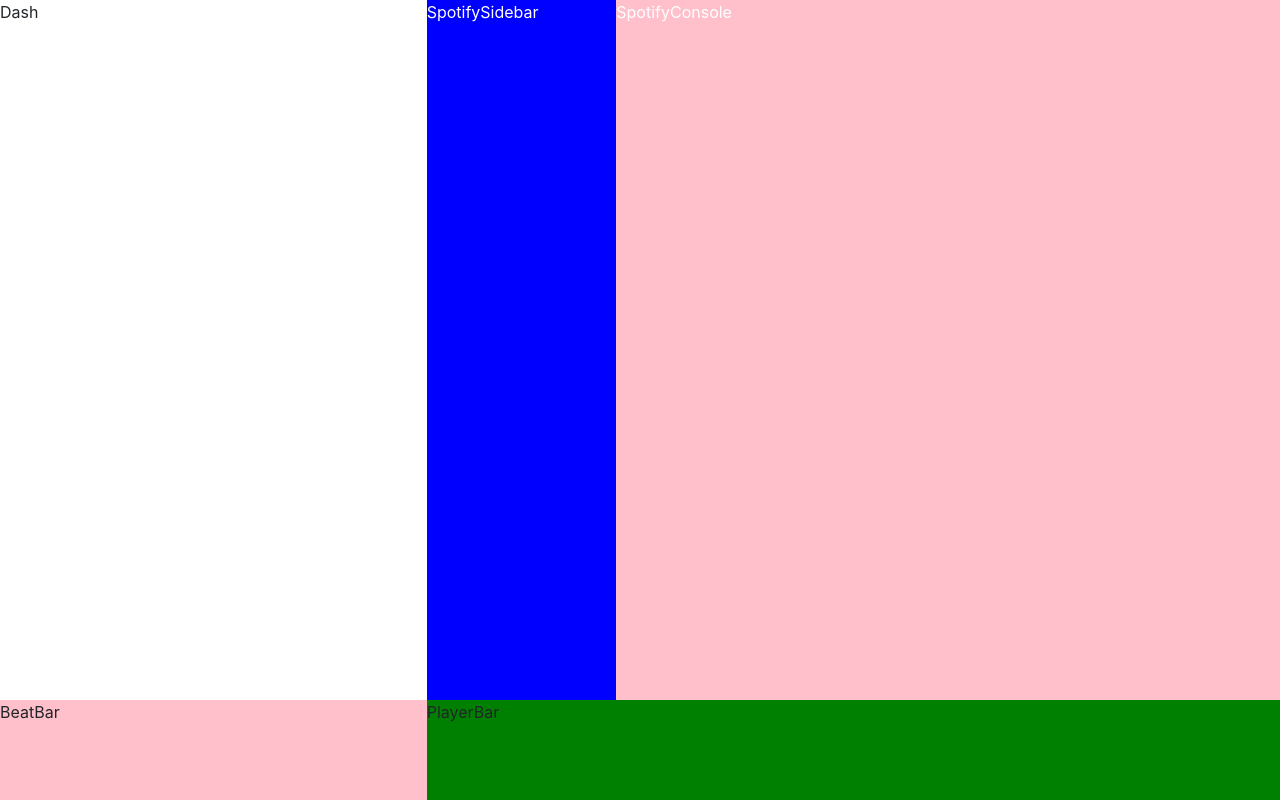
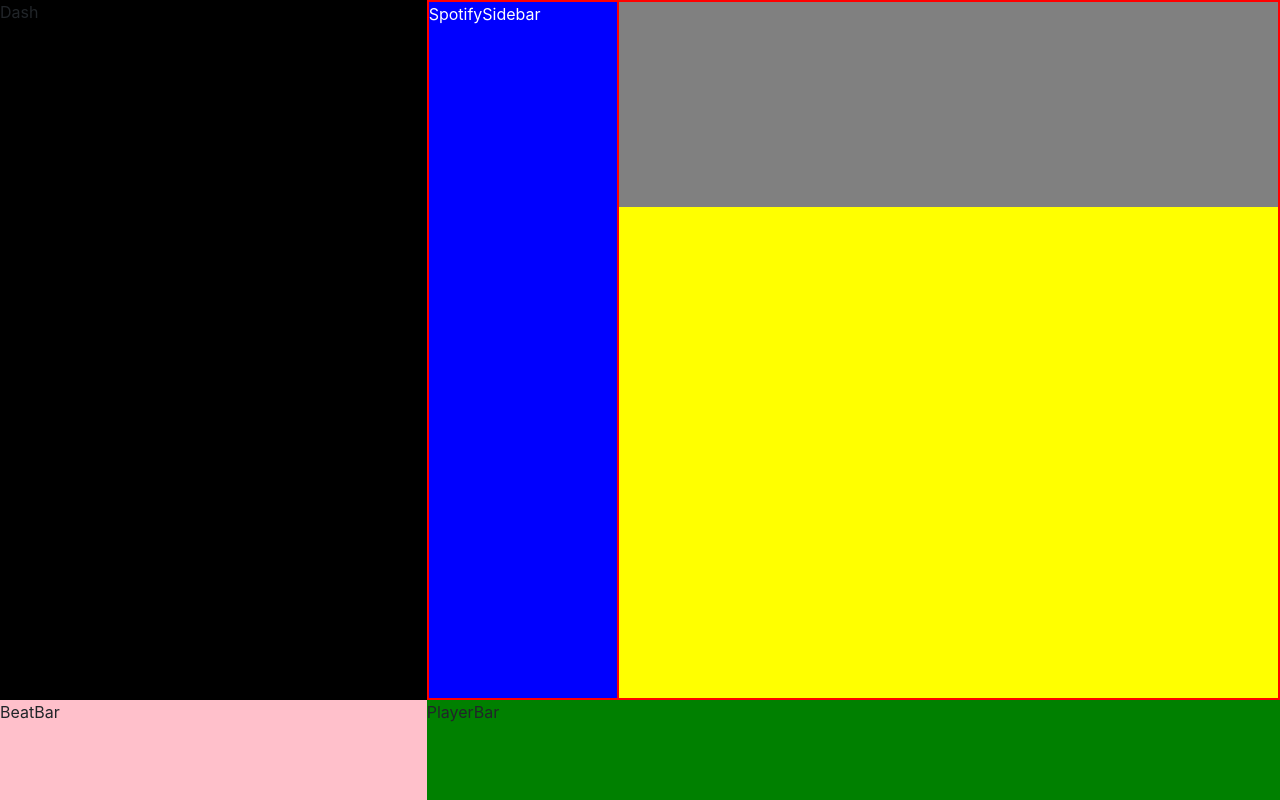
Before and after one commit to coryFinkbeiner/spotter, a React (Create React App) app in the folder client/: page / in a window 1280 px wide. Built offline with nearby package versions, Linux system fonts and the light colour scheme; what spotify-web-api-node would draw is missing.

Commit message:
building out the Layout for SpotifyConsole

```diff
--- a/client/src/components/Album.js
+++ b/client/src/components/Album.js
@@ -29,7 +29,6 @@ function Album({
   return (
     <div
       onClick={() => {
-
         const fetchData = async () => {
           try {
             const response = await axios.get('https://api.spotify.com/v1/albums/' + id + '/tracks', {
--- a/client/src/components/AppLayout.js
+++ b/client/src/components/AppLayout.js
@@ -20,7 +20,7 @@ function AppLayout({ children }) {
 
      <div
         style={{
-          // backgroundColor: 'red',
+          backgroundColor: 'black',
 
         }}
       >
--- a/client/src/components/MySpotify.js
+++ b/client/src/components/MySpotify.js
@@ -16,12 +16,14 @@ function MySpotify() {
           color: 'white',
           display: 'grid',
           gridTemplateColumns: '1fr 3.5fr',
+          padding: '2px',
+          columnGap: '2px'
         }}
       >
         <div
           style={{
             backgroundColor: 'blue',
-            height:'100%'
+            height:'100%',
           }}
         >{left}</div>
         <div
@@ -34,10 +36,6 @@ function MySpotify() {
     )
   }
 
-
-
-
-
   return (
     <Layout>
       <SpotifySidebar />
--- a/client/src/components/SpotifyConsole.js
+++ b/client/src/components/SpotifyConsole.js
@@ -1,9 +1,56 @@
 import React from 'react'
 
 function SpotifyConsole() {
+
+
+  const Layout = ({ children }) => {
+
+    // could i put the fr in the component itself? and set the other one to auto? or is it auto set to auto?
+
+
+    // const [ top, bottom ] = React.Children.toArray(children);
+
+    return (
+      <div
+        style={{
+          backgroundColor: 'grey',
+          height: '100%',
+          display: 'grid',
+          gridTemplateRows: '1fr 2.4fr',
+        }}
+      >
+        <div
+          style={{
+            backgroundColor: 'grey',
+
+          }}
+        ></div>
+        <div
+          style={{
+            backgroundColor: 'yellow',
+
+          }}
+        ></div>
+      </div>
+    )
+  }
+
+
+
   return (
-    <div>SpotifyConsole</div>
+    <Layout>
+
+    </Layout>
   )
 }
 
 export default SpotifyConsole
+
+// need to conditionally render these...
+
+// SpotifySearch
+// AlbumView
+// PlaylistView
+// PlaylistView
+// QueueView
+//
```
Also changed, not shown: client/src/components/Console.js (+13 -2 lines).
